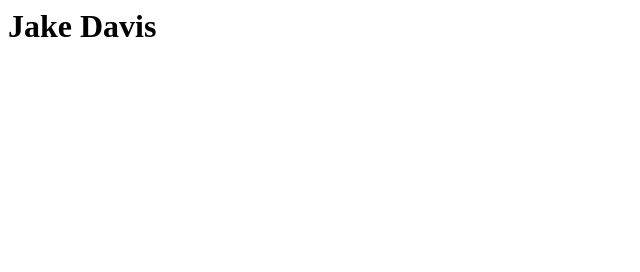
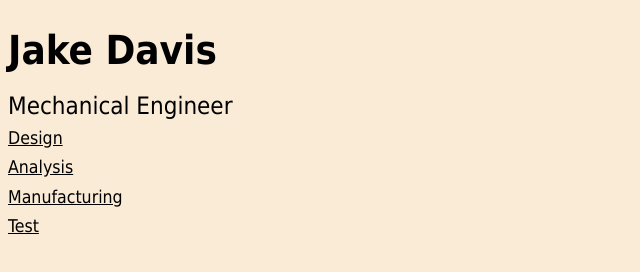
Before and after one commit to jake-davis-ME/jake-davis-ME.github.io, a plain HTML site: page index.html in a window 1280 px wide. Shown: the whole page, without its empty margins (0-640 px from the left). Drawn offline with Linux system fonts and the light colour scheme.

Commit message:
Updated website

```diff
--- a/index.html
+++ b/index.html
@@ -1,9 +1,37 @@
-<html>
+<!DOCTYPE html>
+<html lang="en">
     <head>
-        <title>Jake Davis</title>
+        <meta charset="UTF-8">
+        <meta name="description" content="This website displays Jake Davis' professional portfolio.">
+        <style>
+            body    {background-color: antiquewhite;}
+            h1      {color:black;
+                     font-family: tahoma;
+                     font-size: 250%;}
+            h2      {color: black;
+                     font-style: normal;
+                     font-weight: normal;
+                     font-family: tahoma;
+                     font-size: 150%;
+                     line-height: 12px;}
+            p       {color:black;
+                     font-family: tahoma;
+                     font-size: 110%;
+                     line-height: 12px;}
+        </style>
+        <title>Jake Davis Portfolio</title>
     </head>
 
     <body>
+
+
         <h1>Jake Davis</h1>
+        <h2> Mechanical Engineer </h2>
+        <p> <u>Design </u> </p>
+        <p> <u>Analysis </u> </p>
+        <p> <u>Manufacturing </u> </p>
+        <p> <u>Test </u> </p>
+
+
     </body>
 </html>
```
